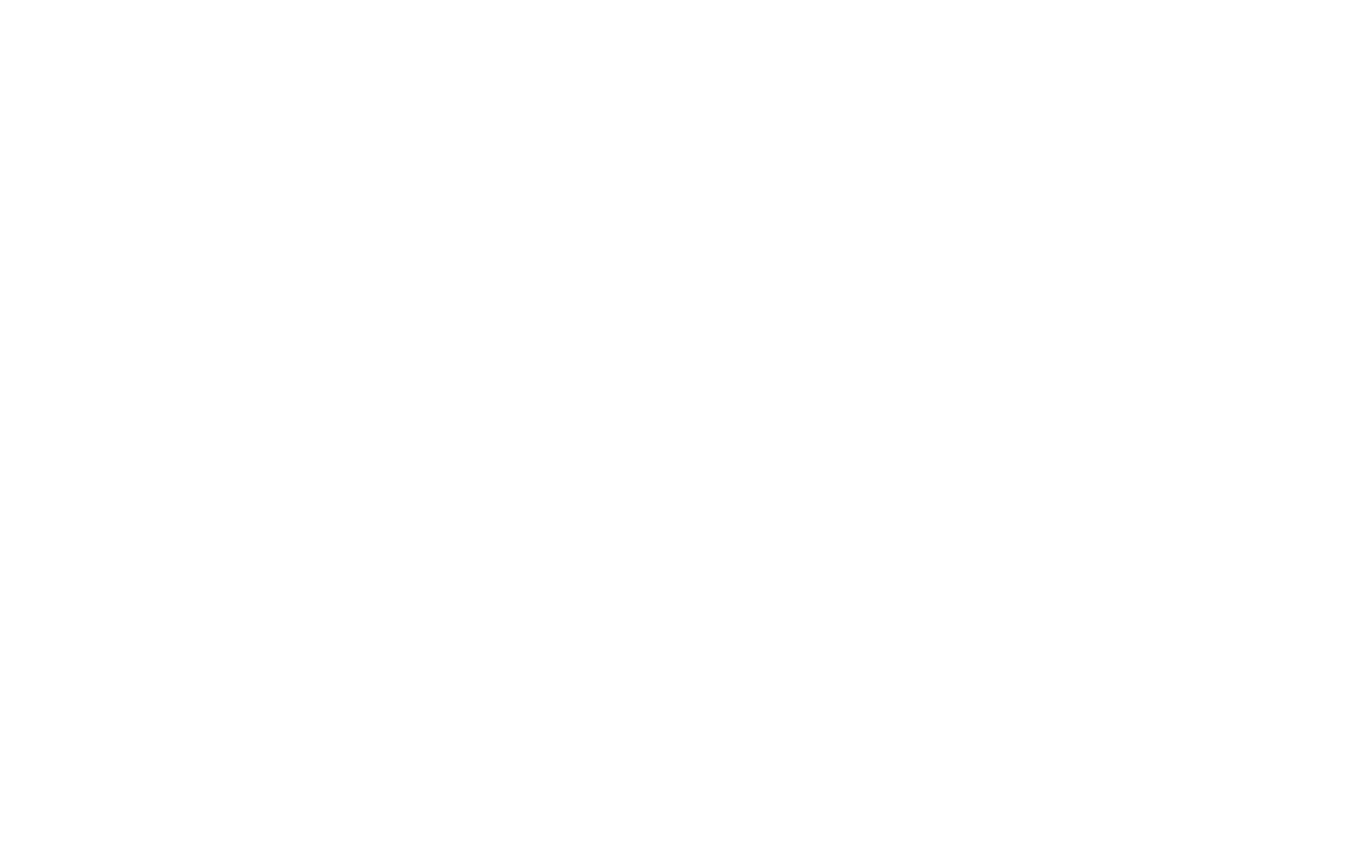
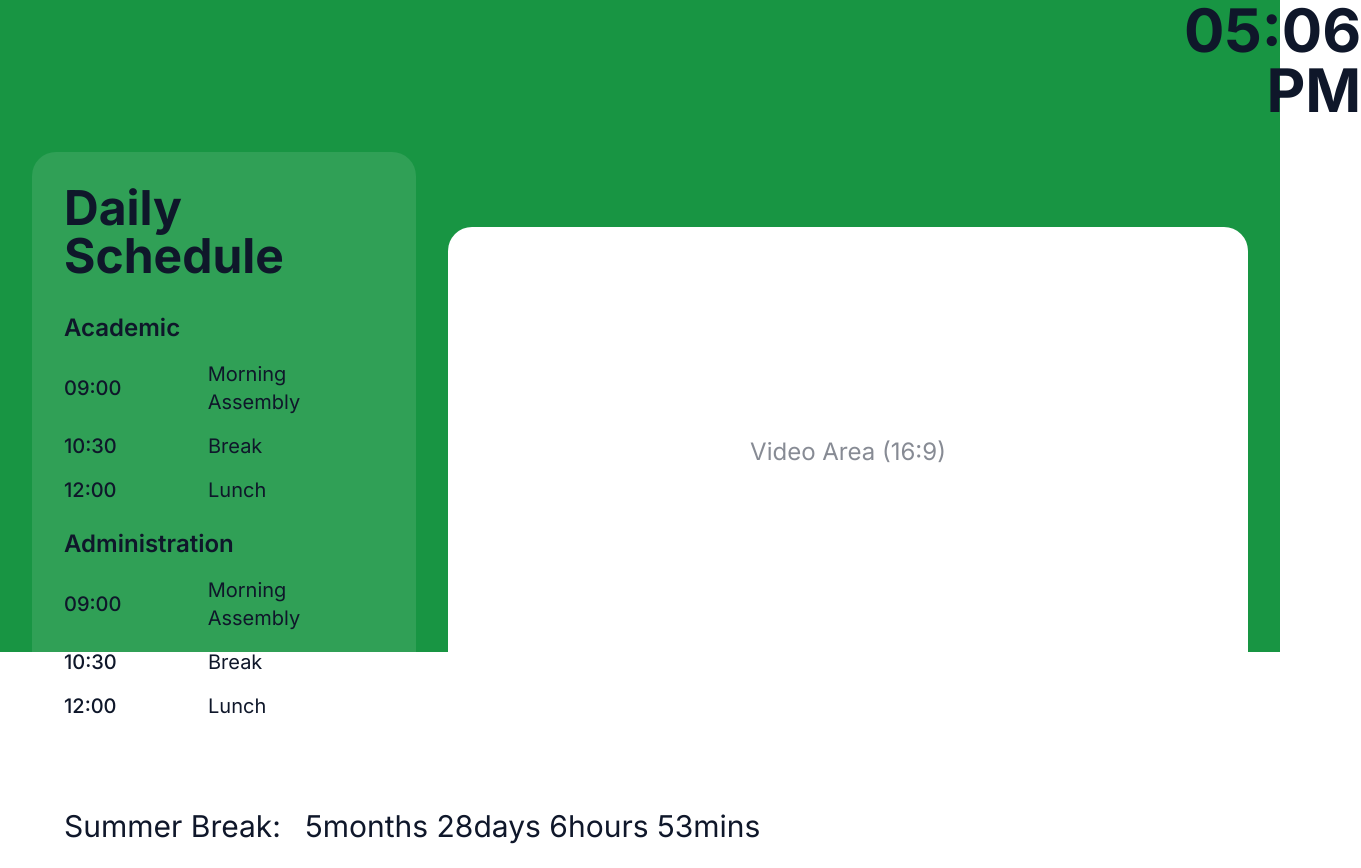
Before and after one commit to Al-Madhrasathul-Arabiyyathul-Islamiyya/noticeboard-system, a Vue app in the folder noticeboard-frontend/: page / in a window 1280 px wide. Shown: the part 148-1016 px from the top of the page, 1361 px wide, since content can reach past the window. Before the commit the page ends 800 px from the top, so only its background shows below. Built offline with nearby package versions, Linux system fonts and the light colour scheme; the HTML template or start-up script is replaced by a standard one.

Commit message:
implement: the main UI components and design

```diff
--- a/noticeboard-frontend/src/App.vue
+++ b/noticeboard-frontend/src/App.vue
@@ -1,11 +1,33 @@
-<script setup lang="ts"></script>
+<script setup lang="ts">
+import TimeDisplay from './components/TimeDisplay.vue'
+import ScheduleSection from './components/ScheduleSection.vue'
+import VideoSection from './components/VideoSection.vue'
+import CountdownSection from './components/CountdownSection.vue'
+</script>
 
 <template>
-  <header>Header</header>
+  <div class="min-h-screen bg-school-green text-school-text">
+    <div class="flex flex-col h-screen p-8">
+      <!-- Header -->
+      <div class="flex justify-between items-start mb-8">
+        <img src="@/assets/logo.png" alt="Logo" class="h-24" />
+        <TimeDisplay />
+      </div>
 
-  <main>
-    <h1 class="text-3xl font-bold">Hello world!</h1>
-  </main>
+      <!-- Main Content -->
+      <div class="grid grid-cols-12 gap-8 flex-grow">
+        <div class="col-span-4 bg-white/10 rounded-3xl p-8">
+          <ScheduleSection />
+        </div>
+        <div class="col-span-8">
+          <VideoSection />
+        </div>
+      </div>
+
+      <!-- Countdown -->
+      <div class="mt-8">
+        <CountdownSection class="bg-white/5 text-3xl font-mono" />
+      </div>
+    </div>
+  </div>
 </template>
-
-<style scoped></style>
--- /dev/null
+++ b/noticeboard-frontend/src/components/CountdownSection.vue
@@ -0,0 +1,25 @@
+<script setup lang="ts">
+import { ref, computed } from 'vue'
+
+const name = ref('Summer Break')
+const targetDate = ref(new Date('2025-06-01'))
+
+const formatDuration = computed(() => {
+  const now = new Date()
+  const diff = targetDate.value.getTime() - now.getTime()
+
+  const months = Math.floor(diff / (1000 * 60 * 60 * 24 * 30))
+  const days = Math.floor((diff % (1000 * 60 * 60 * 24 * 30)) / (1000 * 60 * 60 * 24))
+  const hours = Math.floor((diff % (1000 * 60 * 60 * 24)) / (1000 * 60 * 60))
+  const minutes = Math.floor((diff % (1000 * 60 * 60)) / (1000 * 60))
+
+  return `${months}months ${days}days ${hours}hours ${minutes}mins`
+})
+</script>
+
+<template>
+  <div v-if="name" class="py-6 px-8">
+    <span class="mr-6">{{ name }}:</span>
+    <span>{{ formatDuration }}</span>
+  </div>
+</template>
--- /dev/null
+++ b/noticeboard-frontend/src/components/ScheduleSection.vue
@@ -0,0 +1,29 @@
+<script setup lang="ts">
+const scheduleTypes = ['Academic', 'Administration']
+const scheduleItems = [
+  { time: '09:00', description: 'Morning Assembly' },
+  { time: '10:30', description: 'Break' },
+  { time: '12:00', description: 'Lunch' },
+]
+</script>
+
+<template>
+  <div>
+    <h2 class="text-5xl font-bold mb-8">Daily Schedule</h2>
+    <div class="space-y-6">
+      <div v-for="(type, index) in scheduleTypes" :key="index">
+        <h3 class="text-2xl font-semibold mb-4">{{ type }}</h3>
+        <div class="space-y-4">
+          <div
+            v-for="(item, idx) in scheduleItems"
+            :key="idx"
+            class="flex items-center space-x-4 text-xl"
+          >
+            <span class="font-medium w-32">{{ item.time }}</span>
+            <span>{{ item.description }}</span>
+          </div>
+        </div>
+      </div>
+    </div>
+  </div>
+</template>
--- /dev/null
+++ b/noticeboard-frontend/src/components/TimeDisplay.vue
@@ -0,0 +1,37 @@
+<script setup lang="ts">
+import { ref, onMounted, onUnmounted } from 'vue'
+
+const currentDate = ref('')
+const currentTime = ref('')
+let timer: number
+
+const updateDateTime = () => {
+  const now = new Date()
+  currentDate.value = now.toLocaleDateString('en-US', {
+    weekday: 'long',
+    year: 'numeric',
+    month: 'long',
+    day: 'numeric',
+  })
+  currentTime.value = now.toLocaleTimeString('en-US', {
+    hour: '2-digit',
+    minute: '2-digit',
+    hour12: true,
+  })
+}
+
+onMounted(() => {
+  updateDateTime()
+  timer = setInterval(updateDateTime, 30000)
+})
+
+onUnmounted(() => {
+  clearInterval(timer)
+})
+</script>
+<template>
+  <div class="text-right">
+    <div class="text-3xl mb-2">{{ currentDate }}</div>
+    <div class="text-6xl font-bold">{{ currentTime }}</div>
+  </div>
+</template>
--- /dev/null
+++ b/noticeboard-frontend/src/components/VideoSection.vue
@@ -0,0 +1,9 @@
+<template>
+  <div class="flex items-center justify-center h-full">
+    <div class="bg-white rounded-3xl aspect-video w-full">
+      <div class="flex items-center justify-center h-full text-2xl text-neutral-text/50">
+        Video Area (16:9)
+      </div>
+    </div>
+  </div>
+</template>
--- a/noticeboard-frontend/tailwind.config.js
+++ b/noticeboard-frontend/tailwind.config.js
@@ -4,6 +4,11 @@
   theme: {
     extend: {
       colors: {
+        school: {
+          green: '#189543',
+          surface: '#E8F5E9',
+          text: '#0F172A',
+        },
         primary: {
           green: '#189543',
           red: '#DA231C',
```
Also changed, not shown: noticeboard-frontend/src/assets/logo.png (added).
